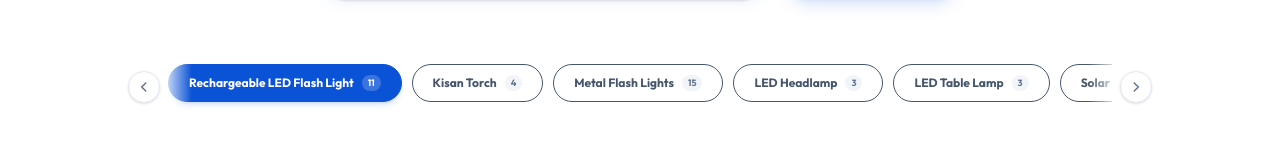
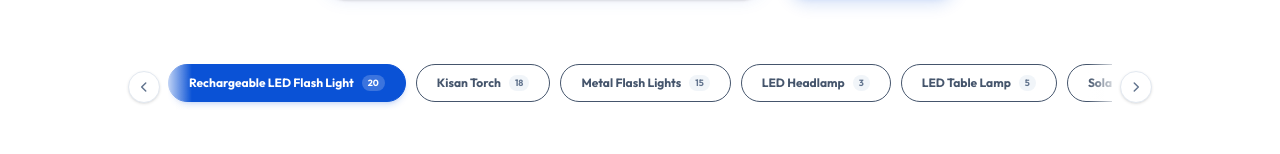
Before and after one commit to MintuSingh07/raising-ecommerce, a Next.js app: page /products in a window 1280 px wide. Shown: the part 492-646 px from the top of the page. Built offline with nearby package versions, Linux system fonts and the light colour scheme; no server answers; the database is empty.

Commit message:
feat: update product categorization logic to support multiple category tags and normalized input formats

```diff
--- a/src/app/admin/products/ProductFormClient.tsx
+++ b/src/app/admin/products/ProductFormClient.tsx
@@ -348,7 +348,7 @@ function ProductFormContent() {
                 name: item.name,
                 subtitle: item.subtitle || "",
                 category: item.category || "",
-                categories: item.categories || (item.category ? [item.category] : []),
+                categories: item.rawCategories || item.categories || (item.category ? [item.category] : []),
                 badge: item.badge || "",
                 featured: !!item.featured,
                 rating: String(item.rating ?? 5),
--- a/src/app/api/public/products/route.ts
+++ b/src/app/api/public/products/route.ts
@@ -172,7 +172,8 @@ export async function GET() {
         gallery: p.gallery || [],
         datasheetUrl: p.datasheetUrl || "",
         description: p.description || "",
-        colors: p.colors || []
+        colors: p.colors || [],
+        rawCategories: p.categories || []
       };
     });
 
--- a/src/components/ProductCatalog.tsx
+++ b/src/components/ProductCatalog.tsx
@@ -250,39 +250,65 @@ export default function ProductCatalog({
 
     products.forEach((p) => {
       const cats = p.categories.map((c) => c.toLowerCase());
+      let matched = false;
 
       // Group precisely based on category tags
-      if (cats.includes("led headlamp")) {
+      if (cats.includes("led headlamp") || cats.includes("led-headlamp")) {
         groups["led-headlamp"].push(p);
-      } else if (cats.includes("led lantern")) {
+        matched = true;
+      }
+      if (cats.includes("led lantern") || cats.includes("led-lantern")) {
         groups["led-lantern"].push(p);
-      } else if (cats.includes("led table lamp")) {
+        matched = true;
+      }
+      if (cats.includes("led table lamp") || cats.includes("led-table-lamp") || cats.includes("corporate gifting") || cats.includes("corporate-gifting")) {
         groups["led-table-lamp"].push(p);
-      } else if (cats.includes("led usb lamp")) {
+        matched = true;
+      }
+      if (cats.includes("led usb lamp") || cats.includes("led-usb-lamp")) {
         groups["led-usb-lamp"].push(p);
-      } else if (
+        matched = true;
+      }
+      if (
         cats.includes("metal flashlights") ||
+        cats.includes("metal-flashlights") ||
         cats.includes("defence/security") ||
+        cats.includes("defense-security") ||
+        cats.includes("defense & security") ||
         cats.includes("industrial")
       ) {
         groups["metal-flashlights"].push(p);
-      } else if (cats.includes("rechargeable led flashlight")) {
+        matched = true;
+      }
+      if (cats.includes("rechargeable led flashlight") || cats.includes("rechargeable-led-flashlight")) {
         groups["rechargeable-led-flashlight"].push(p);
-      } else if (
+        matched = true;
+      }
+      if (
         cats.includes("kisan torch") ||
+        cats.includes("kisan-torch") ||
         cats.includes("farming") ||
-        cats.includes("remote areas/village")
+        cats.includes("remote areas/village") ||
+        cats.includes("village-remote") ||
+        cats.includes("village & remote")
       ) {
         groups["kisan-torch"].push(p);
-      } else if (cats.includes("solar energy kit")) {
+        matched = true;
+      }
+      if (cats.includes("solar energy kit") || cats.includes("solar-energy-kit")) {
         groups["solar-energy-kit"].push(p);
-      } else if (cats.includes("solar lantern & searchlight")) {
+        matched = true;
+      }
+      if (cats.includes("solar lantern & searchlight") || cats.includes("solar-lantern-searchlight") || cats.includes("solar lantern and search light")) {
         groups["solar-lantern-searchlight"].push(p);
-      } else if (cats.includes("power extension board")) {
+        matched = true;
+      }
+      if (cats.includes("power extension board") || cats.includes("power-extension-board")) {
         groups["power-extension-board"].push(p);
-      } else if (cats.includes("corporate gifting")) {
-        groups["led-table-lamp"].push(p);
-      } else {
+        matched = true;
+      }
+
+      if (!matched) {
         // Default fallback
         groups["rechargeable-led-flashlight"].push(p);
       }
```
